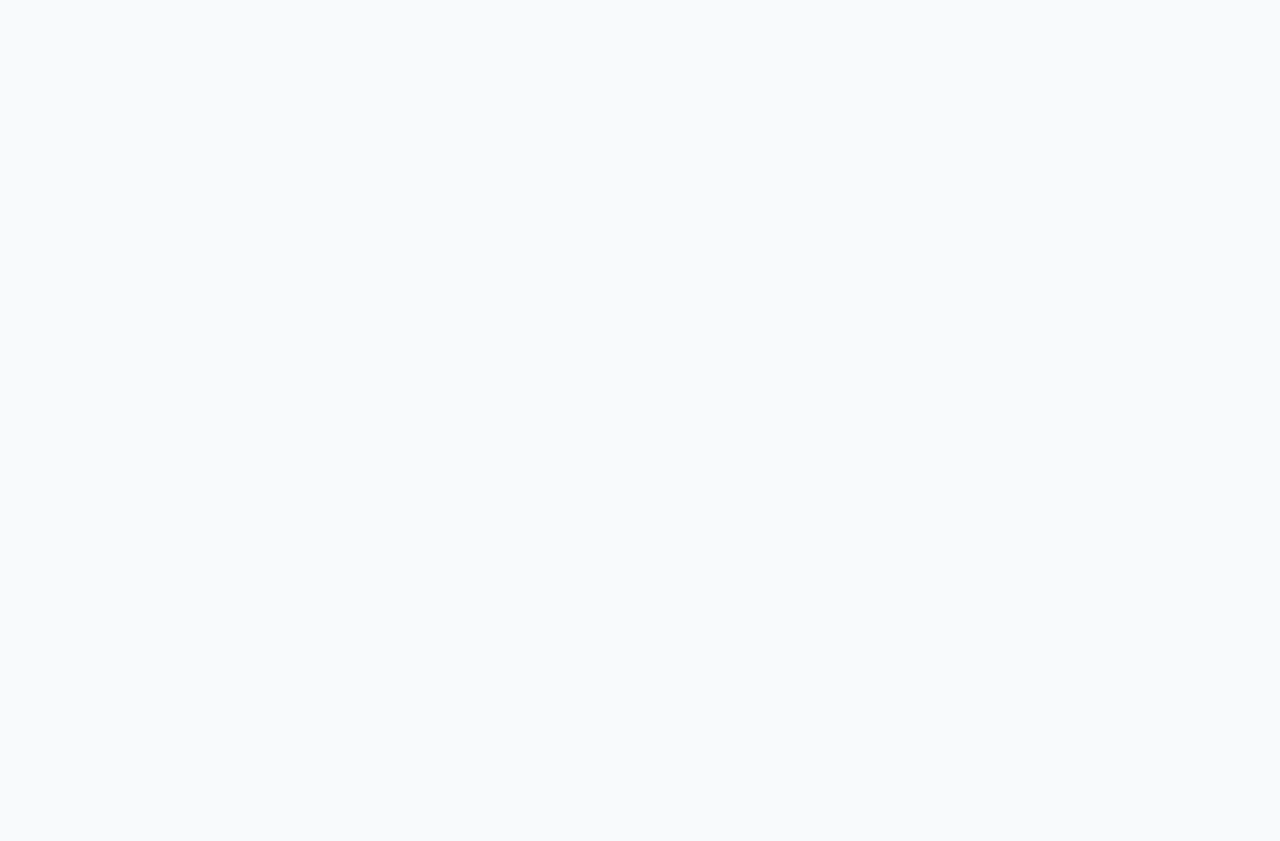
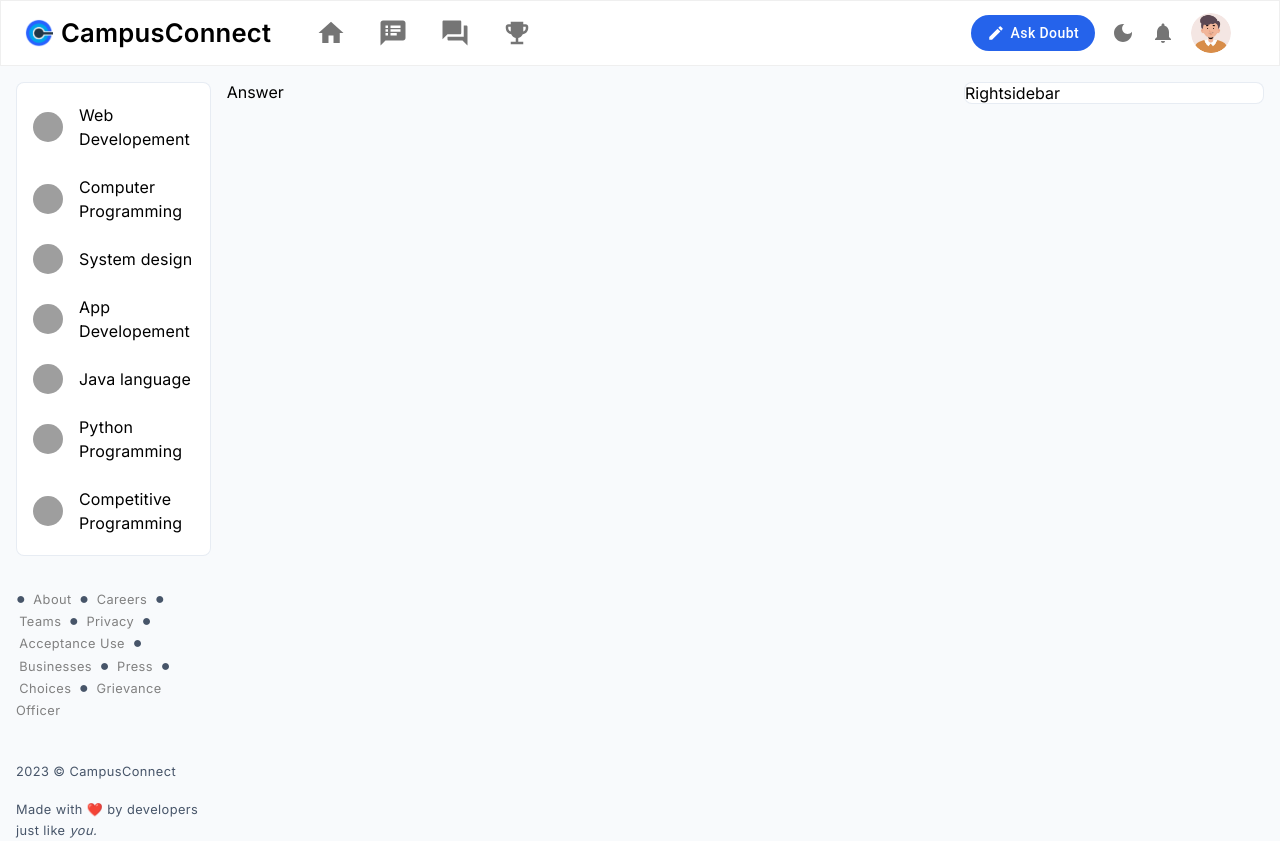
Before and after one commit to jayu234/campus-connect-frontend, a React (Create React App) app: page /answer in a window 1280 px wide. Before the commit this address had no page. Before the commit the page ends 800 px from the top, so only its background shows below. Built offline with nearby package versions, Linux system fonts and the light colour scheme; grey boxes are pictures that could not be loaded; the HTML template or start-up script is replaced by a standard one.

Commit message:
Outlet added, minor changes

```diff
--- a/src/App.js
+++ b/src/App.js
@@ -3,13 +3,22 @@ import Home from "./components/Home"
 import { BrowserRouter, Routes, Route } from "react-router-dom";
 import Login from "./components/Login";
 import PageNotFound from "./components/PageNotFound";
+import Following from "./components/Following";
+import Feed from "./components/Feed";
+import Answer from "./components/Answer";
+import Events from "./components/Events";
 
 function App() {
 	return (
 		<BrowserRouter>
 			<Routes>
-				<Route path="/" element={<Home />} errorElement={<PageNotFound/>}/>
-				<Route path="/login" element={<Login/>}/>
+				<Route path="/" element={<Home />} >
+					<Route path="/" element={<Feed/>} />
+					<Route path="/following" element={<Following />} />
+					<Route path="/answer" element={<Answer/>}/>
+					<Route path="/events" element={<Events/>}/>
+				</Route>
+				<Route path="/login" element={<Login />} />
 			</Routes>
 		</BrowserRouter>
 	)
--- /dev/null
+++ b/src/components/Answer.js
@@ -0,0 +1,9 @@
+import React from 'react'
+
+function Answer() {
+  return (
+    <div>Answer</div>
+  )
+}
+
+export default Answer
--- /dev/null
+++ b/src/components/Events.js
@@ -0,0 +1,9 @@
+import React from 'react'
+
+function Events() {
+  return (
+    <div>Events</div>
+  )
+}
+
+export default Events
--- /dev/null
+++ b/src/components/Following.js
@@ -0,0 +1,9 @@
+import React from 'react'
+
+function Following() {
+  return (
+    <div>Following</div>
+  )
+}
+
+export default Following
--- a/src/components/Header.js
+++ b/src/components/Header.js
@@ -10,6 +10,8 @@ import {
 	Button,
 	Tooltip,
 	tooltipClasses,
+	Menu,
+	MenuItem,
 	Zoom,
 } from "@mui/material"
 
@@ -19,9 +21,11 @@ import QuestionAnswerIcon from "@mui/icons-material/QuestionAnswer"
 import EmojiEventsIcon from "@mui/icons-material/EmojiEvents"
 import DarkModeIcon from "@mui/icons-material/DarkMode"
 import CreateIcon from "@mui/icons-material/Create"
+import NotificationsIcon from '@mui/icons-material/Notifications';
 
 import { styled } from "@mui/material/styles"
 import MainModal from "./MainModal"
+import { useNavigate } from "react-router-dom"
 
 const CustomWidthTooltip = styled(({ className, ...props }) => (
 	<Tooltip {...props} classes={{ popper: className }} />
@@ -37,30 +41,45 @@ const iconBtns = [
 	{
 		name: "Home",
 		icon: <HomeIcon sx={{ fontSize: 30 }} />,
+		link: "/"
 	},
 	{
-		name: "Follwing",
+		name: "Following",
 		icon: <SpeakerNotesIcon sx={{ fontSize: 30 }} />,
+		link: "following"
 	},
 	{
 		name: "Answer",
 		icon: <QuestionAnswerIcon sx={{ fontSize: 30 }} />,
+		link: "answer"
 	},
 	{
 		name: "Events",
 		icon: <EmojiEventsIcon sx={{ fontSize: 30 }} />,
+		link: "events"
 	},
 ]
+const settings = ['Profile', 'Edit profile', 'Logout'];
 
 function Header() {
+	const [anchorElUser, setAnchorElUser] = React.useState(null);
+
+	const handleOpenUserMenu = (event) => {
+		setAnchorElUser(event.currentTarget);
+	};
+
+	const handleCloseUserMenu = () => {
+		setAnchorElUser(null);
+	};
 	const [open, setOpen] = React.useState(false);
+	const navigate = useNavigate();
 	return (
 		<>
-			<MainModal open={open} tabInd={0} setOpen={setOpen} />
+			{open && <MainModal open={open} tabInd={0} setOpen={setOpen} />}
 			<AppBar
 				position="static"
 				sx={{
-					marginY: "0.5rem",
+					marginBottom: "1rem",
 					boxShadow: "none",
 					bgcolor: "#FFFFFF",
 					border: "1.5px solid #efefef",
@@ -76,23 +95,30 @@ function Header() {
 								width={"28px"}
 								sx={{
 									cursor: "pointer",
-									marginRight: "0.1rem",
+									marginRight: "0.5rem",
 									textAlign: "center",
 									display: "flex",
 									alignItems: "center",
+									userSelect: "none"
 								}}
 							/>
 						</Box>
-						<Box
+						<Box>
+							<Typography
+								component={'a'}
+								href="/"
 								sx={{
 									backgroundColor: "#fff",
 									color: "black",
 									fontSize: "1.6rem",
 									textAlign: "center",
 									marginRight: "1.8rem",
-							}}
-						>
-							<strong>CampusConnect</strong>
+									fontFamily: "'Inter', sans-serif",
+									fontWeight: "600",
+									cursor: "pointer",
+									textDecoration: "none",
+									userSelect: "none"
+								}}>CampusConnect</Typography>
 						</Box>
 						<Box sx={{ flexGrow: 1 }}>
 							{iconBtns.map((item) => {
@@ -102,7 +128,7 @@ function Header() {
 										title={item.name}
 										TransitionComponent={Zoom}
 									>
-										<IconButton color="#fff" sx={{ marginX: "0.5rem" }}>
+										<IconButton onClick={() => { navigate(`${item.link}`) }} color="#fff" sx={{ marginX: "0.5rem" }}>
 											{item.icon}
 										</IconButton>
 									</CustomWidthTooltip>
@@ -121,7 +147,7 @@ function Header() {
 									boxShadow: "none",
 									":hover": { boxShadow: "none" },
 								}}
-								onClick={()=>{ setOpen(true) }}
+								onClick={() => { setOpen(true) }}
 							>
 								<CreateIcon sx={{ fontSize: 18, marginRight: "0.35rem" }} />
 								Ask Doubt
@@ -130,8 +156,33 @@ function Header() {
 								<DarkModeIcon />
 							</IconButton>
 							<IconButton>
+								<NotificationsIcon />
+							</IconButton>
+							<IconButton onClick={handleOpenUserMenu}>
 								<Avatar alt="Profile pic" src="/images/avatar.png" />
 							</IconButton>
+							<Menu
+								sx={{ mt: '45px' }}
+								id="menu-appbar"
+								anchorEl={anchorElUser}
+								anchorOrigin={{
+									vertical: 'top',
+									horizontal: 'right',
+								}}
+								keepMounted
+								transformOrigin={{
+									vertical: 'top',
+									horizontal: 'right',
+								}}
+								open={Boolean(anchorElUser)}
+								onClose={handleCloseUserMenu}
+							>
+								{settings.map((setting) => (
+									<MenuItem key={setting} onClick={handleCloseUserMenu}>
+										<Typography textAlign="center">{setting}</Typography>
+									</MenuItem>
+								))}
+							</Menu>
 						</Box>
 					</Toolbar>
 				</Container>
--- a/src/components/Home.js
+++ b/src/components/Home.js
@@ -5,12 +5,13 @@ import Feed from './Feed'
 import Footer from './Footer'
 import Header from './Header'
 import RightSidebar from './RightSidebar'
+import { Outlet } from 'react-router-dom'
 function Home() {
     return (
         <>
             <Header />
             <Box sx={{ paddingX: '1rem' }}>
-                <Grid container spacing={1}>
+                <Grid container spacing={2}>
                     <Grid item component={'aside'} xs={2}>
                         <Box sx={{ position: 'sticky', top: '20px' }}>
                             <LeftSidebar />
@@ -18,7 +19,7 @@ function Home() {
                         </Box>
                     </Grid>
                     <Grid item xs={7}>
-                        <Feed />
+                        <Outlet />
                     </Grid>
                     <Grid item xs={3}>
                         <RightSidebar/>
--- a/src/index.css
+++ b/src/index.css
@@ -1,4 +1,4 @@
-@import url('https://fonts.googleapis.com/css2?family=Inter&display=swap');
+@import url('https://fonts.googleapis.com/css2?family=Inter:wght@300;400;600&display=swap');
 
 body {
   margin: 0;
```
Also changed, not shown: public/index.html (+0 -10 lines). Lines whose indentation alone changed are shown as unchanged.
